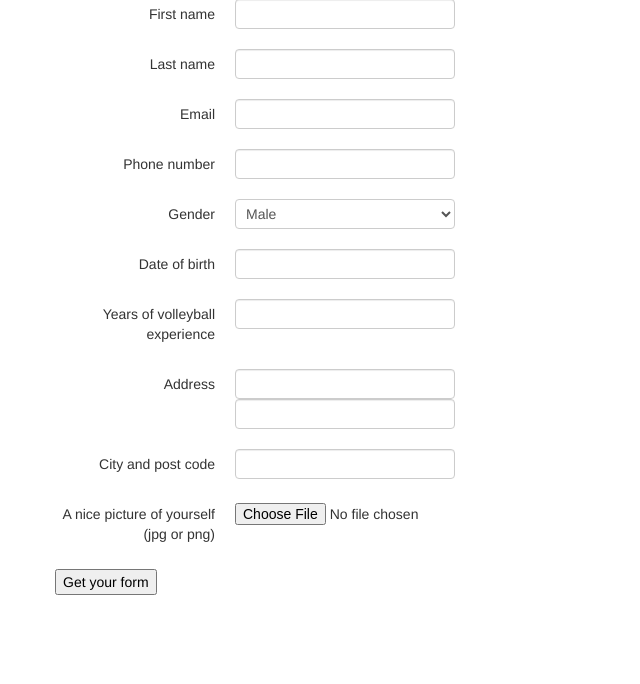
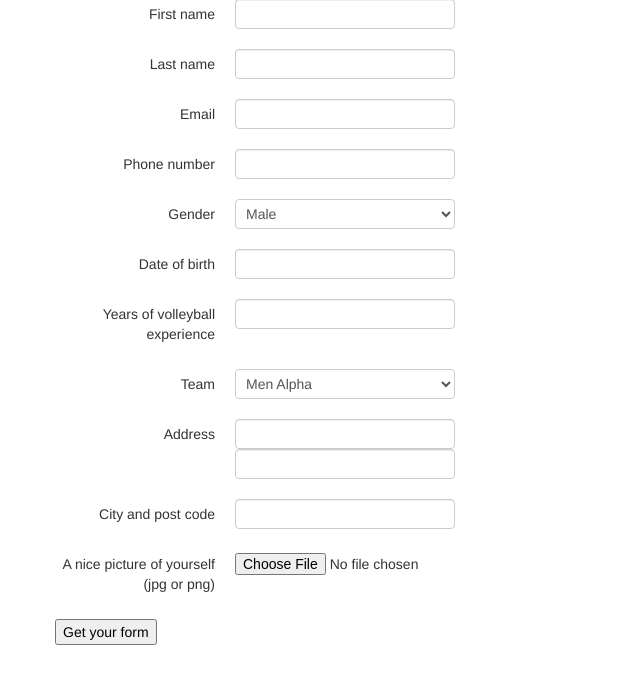
Before and after one commit to regisb/lions, a Django app: page / in a window 1280 px wide. Shown: the part 61-745 px from the top of the page, without its empty margins (0-640 px from the left). Run offline with Django 3.2, Linux system fonts and the light colour scheme; parts of the project's set-up code (start-up, migrations or seed data) failed here and were passed over.

Commit message:
choice of teams

```diff
--- a/tools/templates/register_form.html
+++ b/tools/templates/register_form.html
@@ -96,6 +96,12 @@
                 {{ form.experience }}
               </div>
             </div>
+            <div class="control-group">
+              <label class="control-label">Team</label>
+              <div class="controls">
+                {{ form.team }}
+              </div>
+            </div>
             <div class="control-group"><label class="control-label">Address</label>
               <div class="controls">{{ form.addresslineone }}</div>
               <div class="controls">{{ form.addresslinetwo }}</div>
--- a/tools/views.py
+++ b/tools/views.py
@@ -26,20 +26,48 @@ from StringIO import StringIO
 import tempfile, shutil, os
 import subprocess
 
+class Team:
+  def __init__(self, gender, name, league):
+    self.gender = gender
+    self.name = name
+    self.league = league
+
+teams = {
+    "alpha":     Team(u"Men",   u"Alpha",     u"MP"),
+    "predators": Team(u"Men",   u"Predators", u"M2"),
+    "east":      Team(u"Women", u"East",      u"WP"),
+    "jameja":    Team(u"Women", u"Jame-Ja",   u"WP"),
+    "spirit":    Team(u"Women", u"Spirit",    u"W2"),
+    "beats":     Team(u"Women", u"Beats",     u"W2"),
+    "cubs":      Team(u"Women", u"Cubs",      u"W2"),
+    "beginners": Team(u"Mixed", u"Beginners", u"")
+    }
+
+register_teams = list((team, data.gender + " " + data.name) for team, data in teams.iteritems() )
+
 class RegisterForm(forms.Form):
-  firstname = forms.CharField(max_length=50)
-  lastname = forms.CharField(max_length=50)
-  email = forms.EmailField()
-  mobile = forms.CharField(max_length=20)
-  gender = forms.ChoiceField(choices=[("male", "Male"), ("female", "Female")])
-  birthday = forms.DateField(input_formats=['%d/%m/%Y'])
-  experience = forms.IntegerField()
-  addresslineone = forms.CharField()
-  addresslinetwo = forms.CharField(required=False)
+  firstname       = forms.CharField(max_length = 50)
+  lastname        = forms.CharField(max_length = 50)
+  email           = forms.EmailField()
+  mobile          = forms.CharField(max_length = 20)
+  gender          = forms.ChoiceField(choices=[("male", "Male"), ("female", "Female")])
+  team            = forms.ChoiceField(choices=register_teams)
+  birthday        = forms.DateField(input_formats = ['%d/%m/%Y'])
+  experience      = forms.IntegerField()
+  addresslineone  = forms.CharField()
+  addresslinetwo  = forms.CharField(required = False)
   cityandpostcode = forms.CharField()
-  img = forms.FileField()
+  img             = forms.FileField()
+
+texoptions = ""
+
+def addTexDef(name, definition):
+  global texoptions
+  texoptions += "\\def\\" + name + "{"+ definition + "} "
+
 
 def get_form(request):
+  global texoptions
   if request.method == "GET":
     form = RegisterForm()
     return render_to_response("register_form.html",
@@ -67,16 +95,21 @@ def get_form(request):
   with open(os.path.join(img_subfolder, img_name), 'w') as img_dst:
     print "image file:", img_dst.name
     img_dst.write(img_content)
-  texoptions = "\\documentclass[a4paper,12pt]{article} "
-  texoptions += "\usepackage[utf8]{inputenc} "
-  texoptions += "\\def\\gpath{" + img_subfolder + "/} "
-  texoptions += "\\def\\photoid{"+ img_name + "} "
-  texoptions += "\\def\\datapath{"+ data_dir + "} "
+  texoptions  = "\\documentclass[a4paper,12pt]{article} "
+  texoptions += "\\usepackage[utf8]{inputenc} "
+  addTexDef("gpath",  img_subfolder + "/")
+  addTexDef("photoid", img_name)
+  addTexDef("datapath", data_dir)
 
-  purge_table = dict((char, None) for char in "\\{}$&#^_%~" )
+  purge_table = dict((char, None) for char in "\\{}$&#^_%~")
   for field in form:
     if field.name != "img":
-      texoptions += "\\def\\" + field.name + "{"+ field.data.translate(purge_table) + "} "
+      if field.name == "team":
+        addTexDef(field.name, teams[field.data].name.translate(purge_table))
+        addTexDef("league", teams[field.data].league.translate(purge_table))
+      else:
+         addTexDef(field.name, field.data.translate(purge_table))
+
 
   texoptions += "\\input{"+ os.path.join(data_dir, "lions.tex") + "}"
   texoptions = texoptions.encode("utf-8")# encode everything in ascii. Don't ask.
@@ -98,7 +131,7 @@ def get_form(request):
     print result
     response = render_to_response("register_form.html",
                                   {"form": form, "error": "Sorry, there seems to be something wrong with the image you provided"},
-                                  context_instance=RequestContext(request))
+                                  context_instance = RequestContext(request))
 
   # Delete temporary directory
   shutil.rmtree(tempdir)
```
Also changed, not shown: 1 other file.
